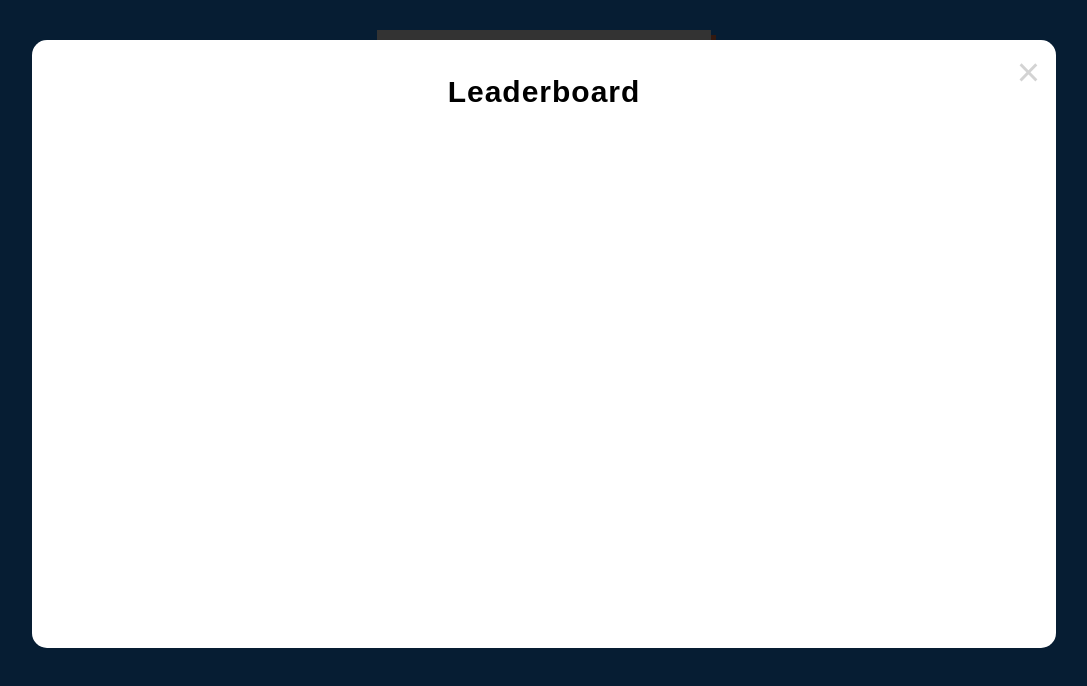
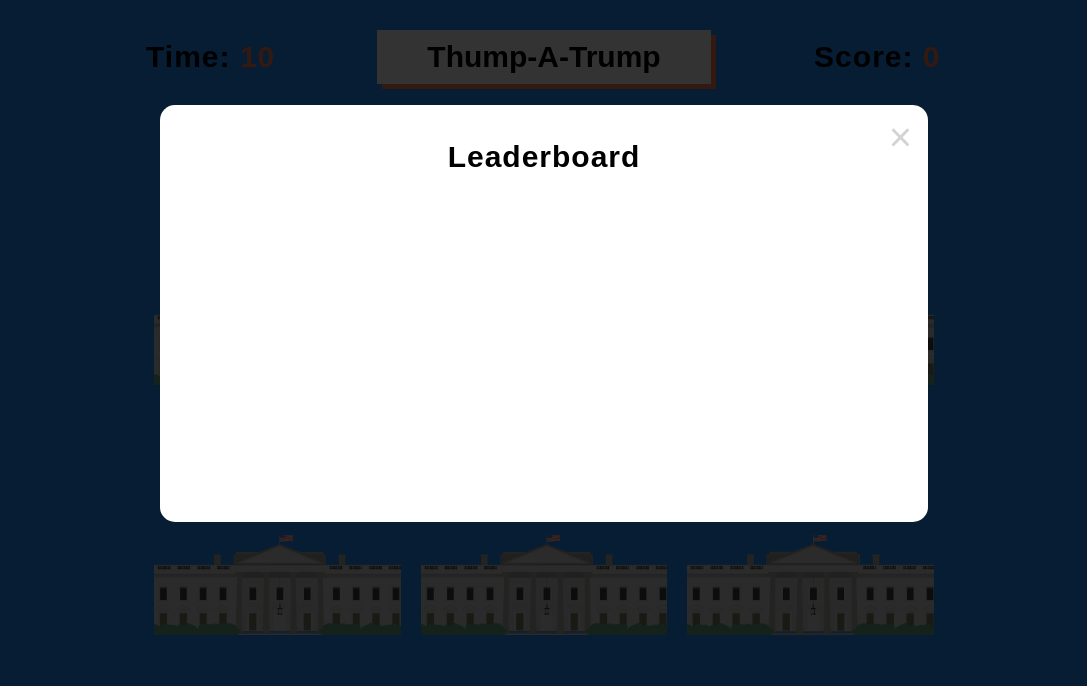
Before and after one commit to lmackenzie94/thump-a-trump, a plain HTML site: page index.html in a window 1280 px wide. Both pictures are taken after a click on the element "LEADERBOARD". Shown: the whole page, without its empty margins (96-1183 px from the left). Drawn offline with nearby package versions, Linux system fonts and the light colour scheme.

Commit message:
adjusted leaderboard size/positioning

```diff
--- a/styles.css
+++ b/styles.css
@@ -64,16 +64,16 @@
     right: 0;
     background: rgba(0,0,0,0.8);
     z-index: 3;
-    padding-top: 40px;
+    padding-top: 105px;
     cursor: default;
     display: none;
 }
 
 .leaderboardModal {
     background: white;
-    width: 80%;
+    width: 60%;
     margin: 0 auto;
-    min-height: 80%;
+    min-height: 60%;
     padding: 10px;
     border-radius: 15px;
     position: relative;
```
